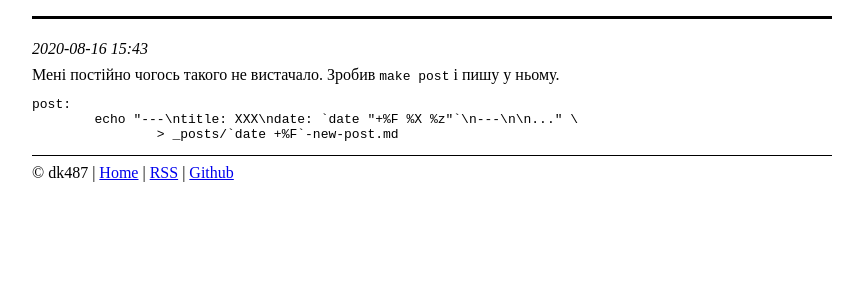
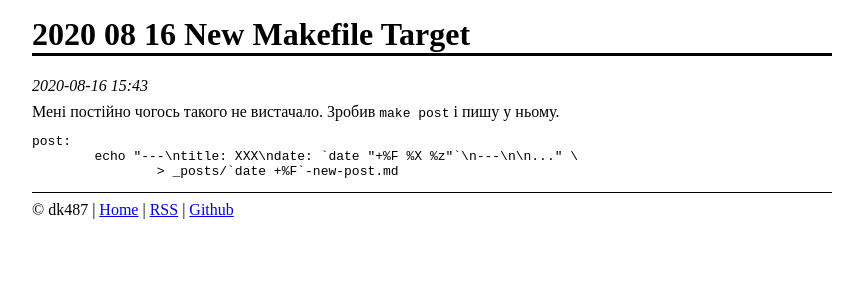
Before and after one commit to dk487/test.de.co.ua, a Jekyll site: the page built from _posts/2020-08-16-new-makefile-target.md, in a window 1280 px wide. Shown: the top 300 px of the page, without its empty margins (208-1071 px from the left). Built offline with Jekyll 4.4.1, drawn with Linux system fonts in a browser that asks for light colours.

Commit message:
Updated New Makefile Target

```diff
--- a/_posts/2020-08-16-new-makefile-target.md
+++ b/_posts/2020-08-16-new-makefile-target.md
@@ -1,6 +1,6 @@
 ---
-title: New command: make post
-date: 2020-08-16 18:39:33 +0300
+title: 2020 08 16 New Makefile Target
+date: 2020-08-16 18:43:35.961000000 +03:00
 ---
 
 Мені постійно чогось такого не вистачало. Зробив `make post` і пишу у ньому.
```
